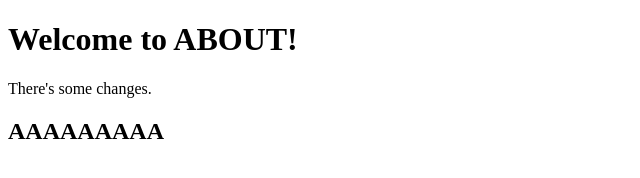
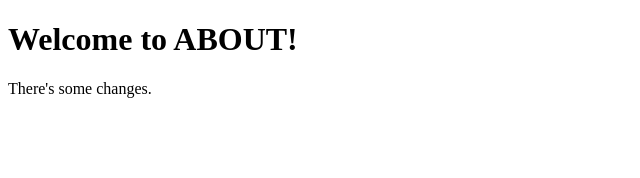
Before and after one commit to zhangkexin611/test, a plain HTML site: page about.html in a window 1280 px wide. Shown: the whole page, without its empty margins (0-640 px from the left). Drawn offline with Linux system fonts and the light colour scheme.

Commit message:
change about.html

```diff
--- a/about.html
+++ b/about.html
@@ -8,6 +8,5 @@
         <p>
             There's some changes.
         </p>
-        <h2>AAAAAAAAA</h2>
     </body>
 </html>
```
